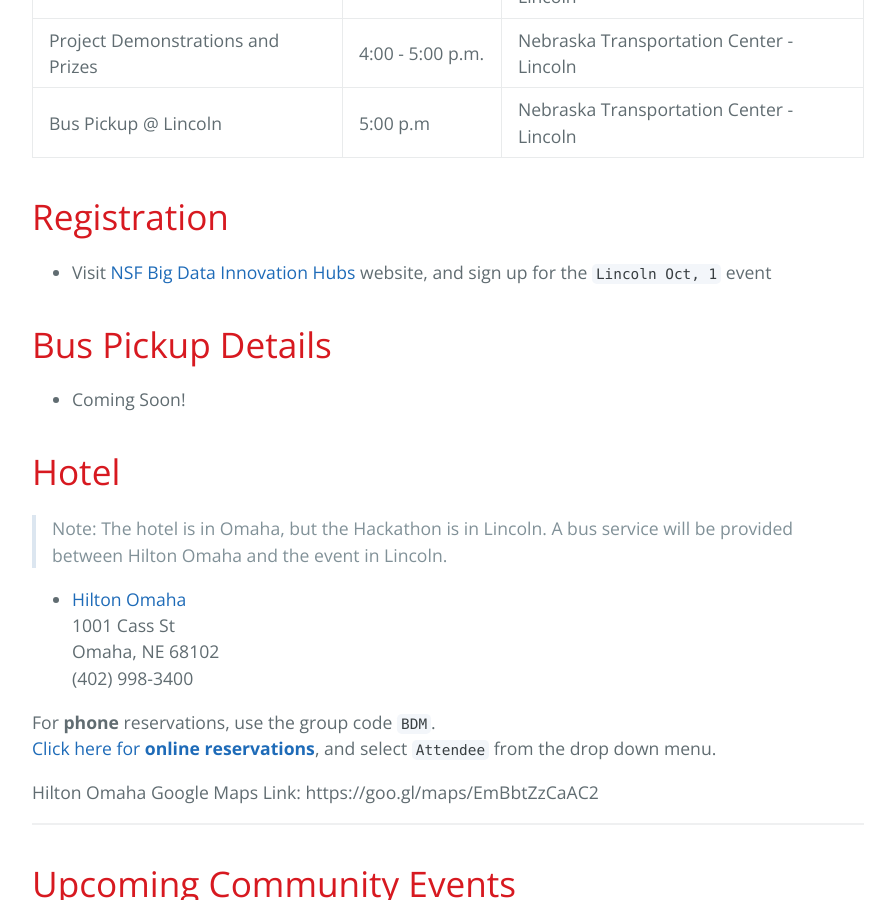
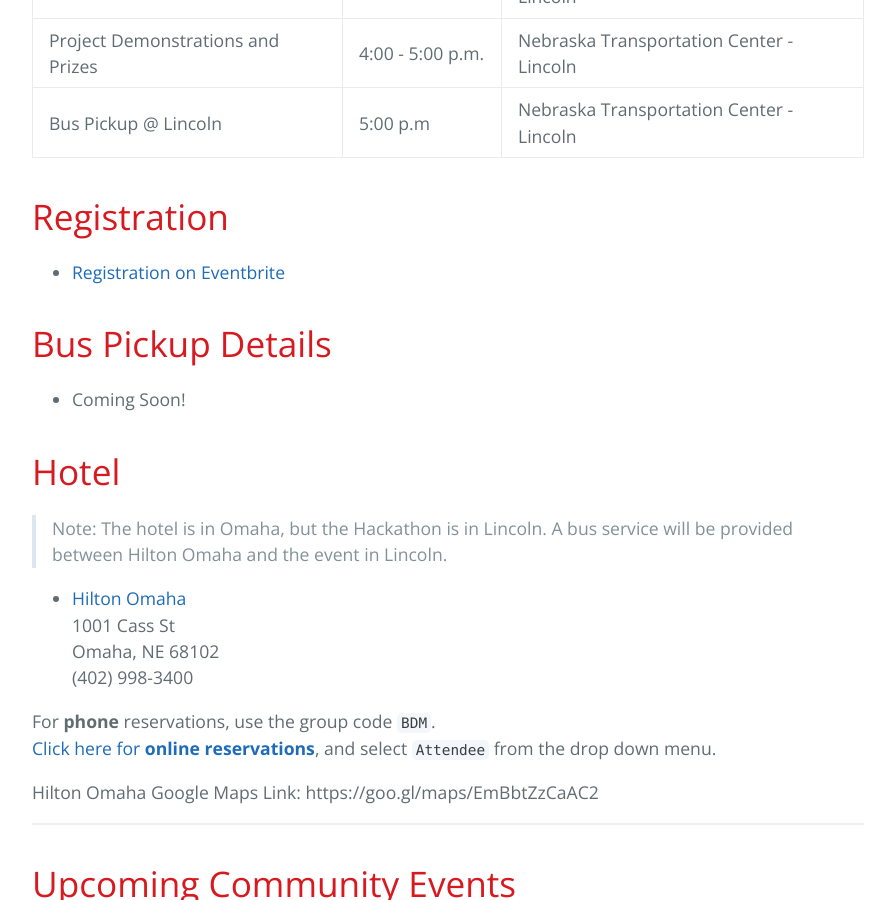
Before and after one commit to BridgingBigData/BridgingBigData.github.io, a Jekyll site: the page built from pages/tdc.md, in a window 1280 px wide and 900 px high, scrolled down 2798 px. Shown: the whole window, without its empty margins (192-1087 px from the left). Built offline with Jekyll 4.4.1, drawn with Linux system fonts in a browser that asks for light colours.

Commit message:
registration added

````diff
--- a/pages/tdc.md
+++ b/pages/tdc.md
@@ -58,7 +58,7 @@
 | Bus Pickup @ Lincoln              | 5:00 p.m         | Nebraska Transportation Center - Lincoln |
 
 # Registration
-- Visit [NSF Big Data Innovation Hubs](https://www.bigdatahubs.io) website, and sign up for the ```Lincoln Oct, 1``` event
+- [Registration on Eventbrite](https://tdclincolnhackathon.eventbrite.com)
 
 # Bus Pickup Details
 - Coming Soon!
````
